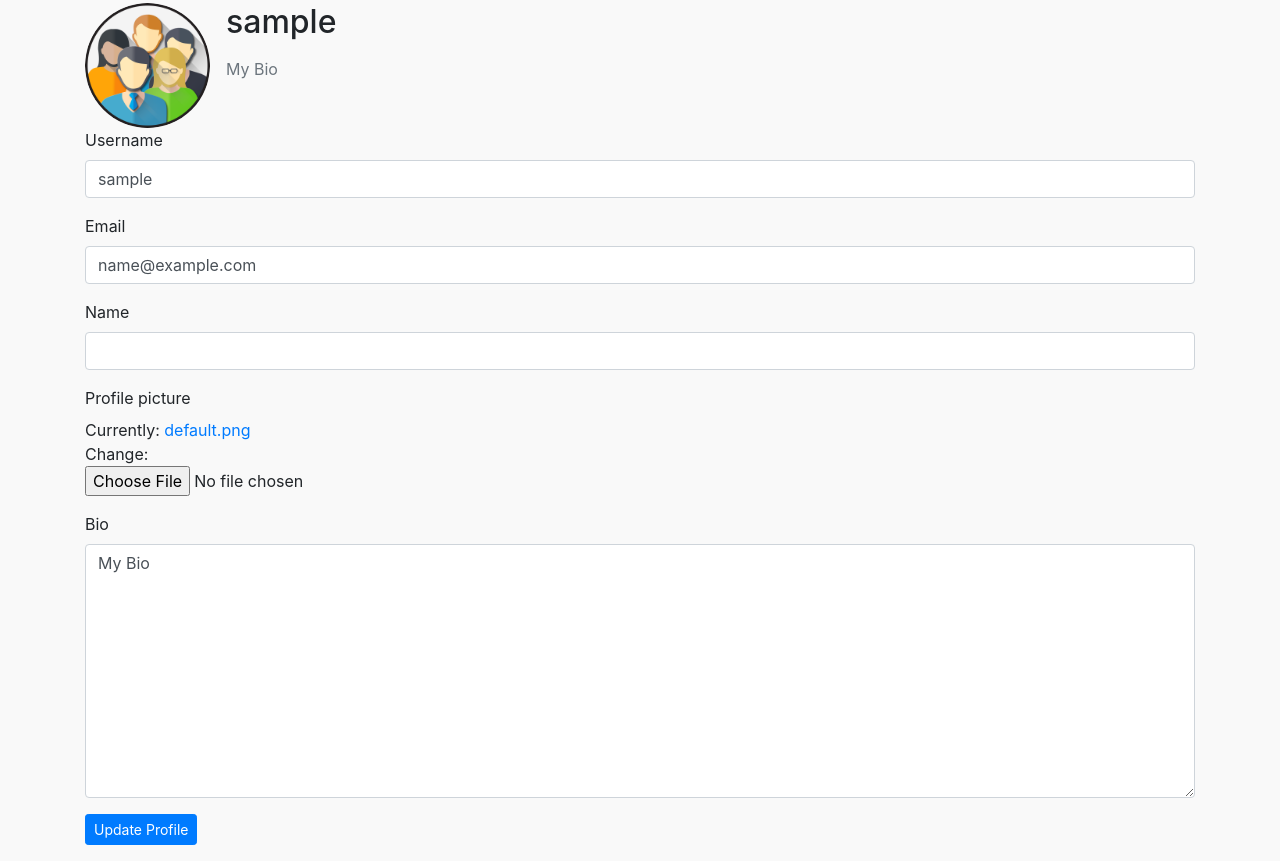
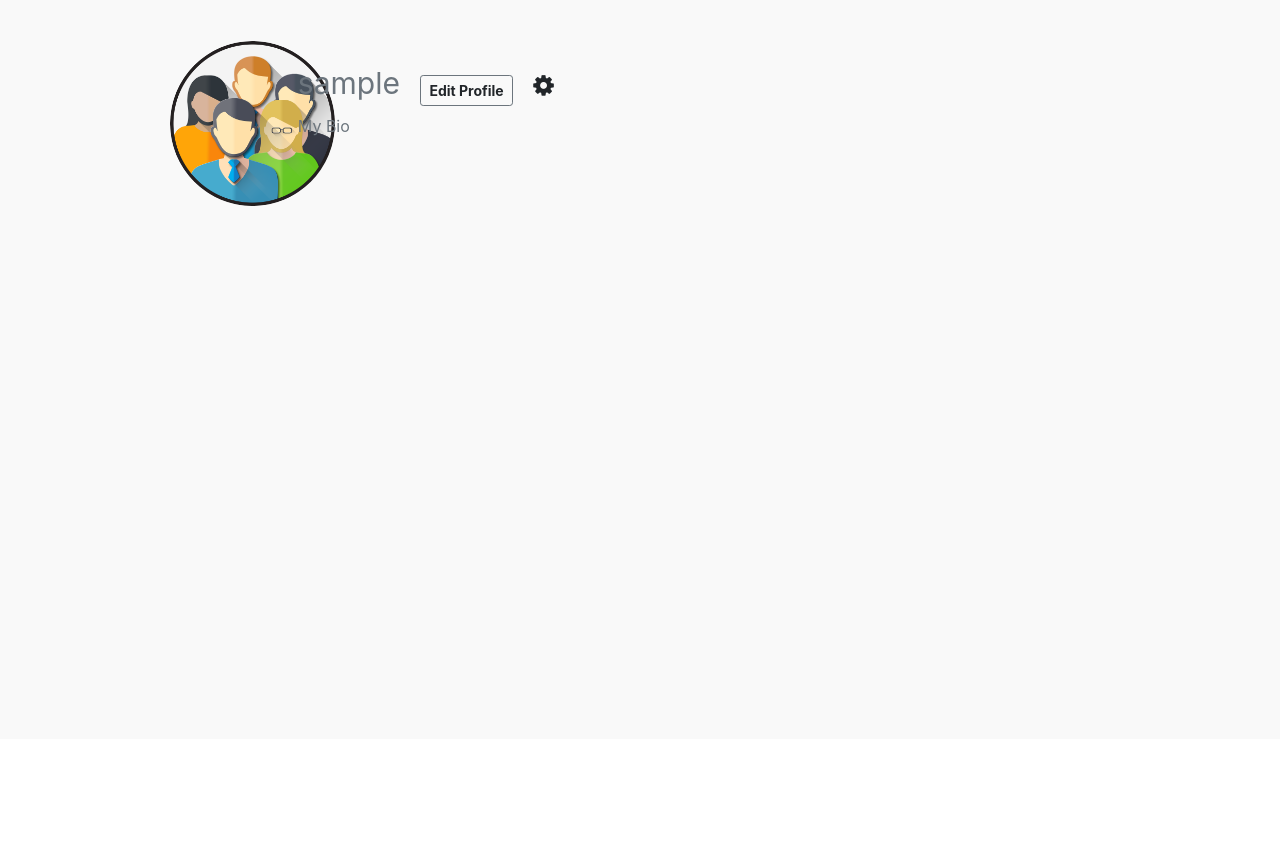
Before and after one commit to Owiti-Charles/insta-lite, a Django app: a page that uses instagram/templates/instagram/profile.html in a window 1280 px wide. Shown: the part 61-922 px from the top of the page. After the commit the page ends 267 px from the top, so only its background shows below. Run offline with Django 3.2, Linux system fonts and the light colour scheme; the visitor is signed in with stand-in values (Sample User, id 1); some libraries are stand-ins or nearby versions.

Commit message:
Update styling to profile template

```diff
--- a/instagram/templates/instagram/index.html
+++ b/instagram/templates/instagram/index.html
@@ -2,7 +2,7 @@
 
 {% block content %}
 <div class="container main">
-    <a href="{% url 'logout' %}">Logout</a>
+
 </div>
 
 {% endblock %}
--- a/instagram/templates/instagram/profile.html
+++ b/instagram/templates/instagram/profile.html
@@ -1,23 +1,59 @@
 {% extends 'instagram/layout.html' %}
 {% load crispy_forms_tags %}
 {% block content %}
-<div class="container" style="margin-top:5%">
+<div class="container" style="margin-top:8%">
     <div class="content-section">
         <div class="media">
+            <div class="row">
+                <div class="col-md-2"></div>
+                <div class="col-md-3">
                     <img class="rounded-circle account-img" src="{{ user.profile.profile_picture.url }}">
+                </div>
+                <div class="col-md-7 mt-3">
                     <div class="media-body">
-                <h2 class="account-heading">{{ user.username }}</h2>
-                <p class="text-primary">{{ user.profile.name }}</p>
+                        <div class="account-heading"><span
+                                class="mr-3 text-secondary username">{{ user.username }}</span>
+                            <a class="btn btn-sm btn-outline-secondary mr-3" data-toggle="modal" data-target=".bd-example-modal-lg"><strong>Edit
+                                Profile</strong></a>
+                            <a class="mt-3" data-toggle="modal" data-target="#ModalCenter"><i class="fa fa-cog mt-3" id="cog"></i></a>
+                        </div>
+                        <h5>{{ user.profile.name }}</h5>
                         <p class="text-secondary">{{ user.profile.bio }}</p>
                     </div>
                 </div>
-        <form action="" method="post" novalidate enctype="multipart/form-data">
+            </div>
+
+
+        </div>
+        <div class="modal fade bd-example-modal-sm" id="ModalCenter" tabindex="-1" role="dialog"
+             aria-labelledby="exampleModalCenterTitle" aria-hidden="true">
+            <div class="modal-dialog modal-sm" role="document">
+                <div class="modal-content">
+                    <div class="modal-body">
+                        <a class="D-block mx-auto" href="">Change Password</a>
+                        <hr>
+                        <a class="D-block mx-auto" href="{% url 'logout' %}">Log Out</a>
+                        <hr>
+                        <a class="D-block mx-auto" href="" data-dismiss="modal">Close</a>
+                    </div>
+
+                </div>
+            </div>
+        </div>
+        <div class="modal fade bd-example-modal-lg" tabindex="-1" role="dialog" aria-labelledby="myLargeModalLabel"
+             aria-hidden="true">
+            <div class="modal-dialog modal-lg ">
+                <div class="modal-content">
+                    <form action="" method="post" novalidate enctype="multipart/form-data" class="mr-4 mt-4 ml-4 mb-4">
                         {% csrf_token%}
                         {{ user_form|crispy}}
                         {{ prof_form|crispy}}
                         <button type="submit" class="btn btn-primary btn-sm"> Update Profile</button>
                     </form>
                 </div>
+            </div>
+        </div>
+    </div>
 
 </div>
 
--- a/static/css/styles.css
+++ b/static/css/styles.css
@@ -39,8 +39,14 @@ h1{
 }
 .instaglyph{
     display: inline-block;
-    background-image: url(/static/images/868a059b8fc8.png);
+    background-image: url(/static/img/868a059b8fc8.png);
     margin: 8px;
+
+}
+.modal-body a{
+    text-decoration:none;
+    color:black;
+    text-align:center;
 }
 .disc{
     background-position: -458px -250px;
@@ -78,7 +84,12 @@ body{
 }
 
 .account-img {
-    height: 125px;
-    width: 125px;
-    margin-right: 16px;
+    height: 165px;
+    width: 165px;
 }
+.username{
+    font-size:30px;
+}
+#cog{
+    font-size:24px;
+}
```
Also changed, not shown: media/images/av.png (added). Lines whose indentation alone changed are shown as unchanged.
